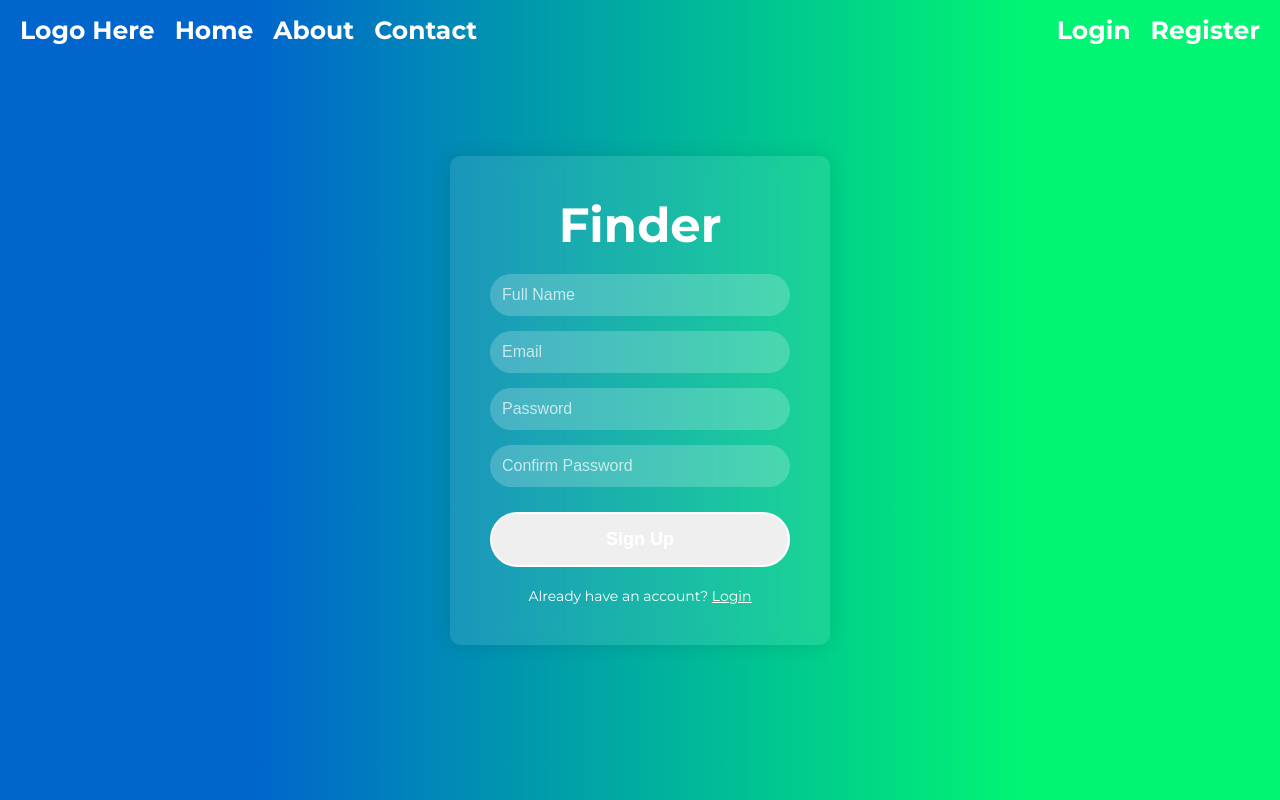
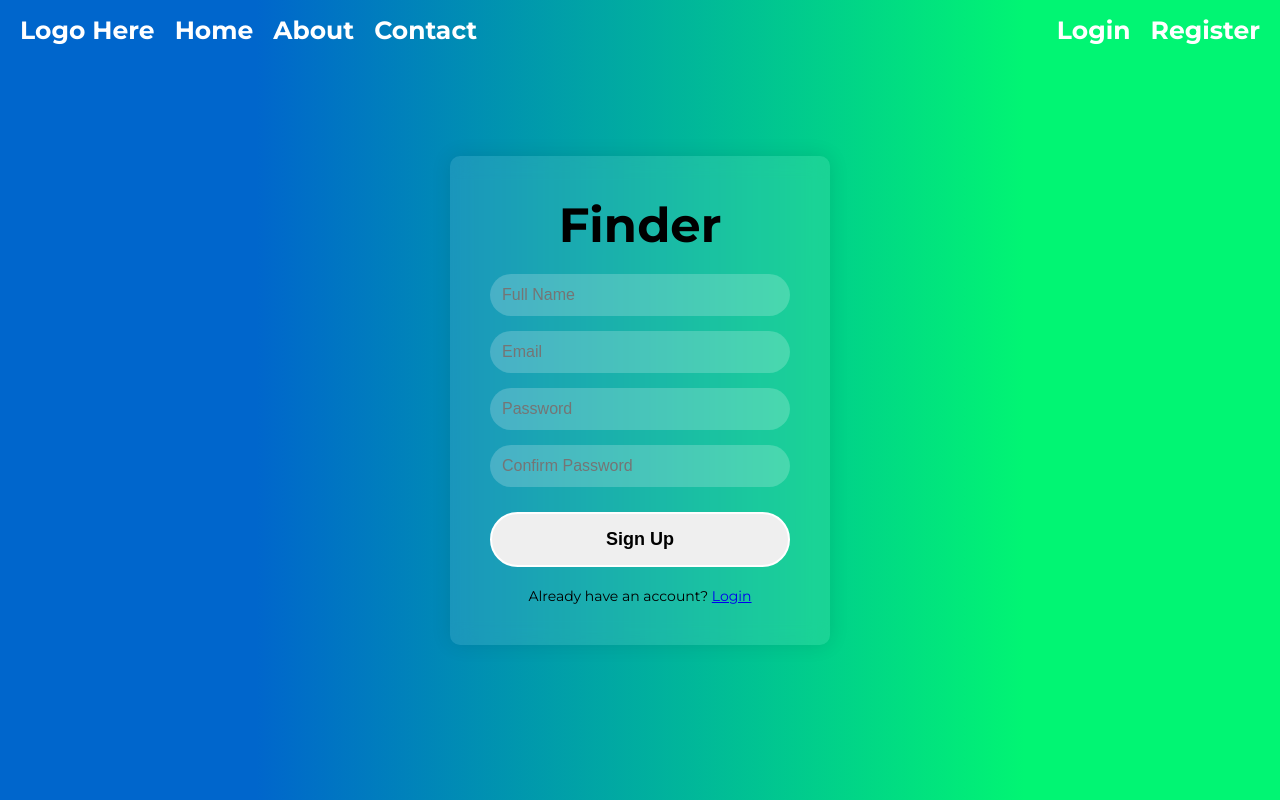
Before and after one commit to jfodera/Finder, a PHP site: page /php/register.php in a window 1280 px wide. Run offline with PHP 8.4, Linux system fonts and the light colour scheme.

Commit message:
Update style.css

```diff
--- a/finder/style.css
+++ b/finder/style.css
@@ -10,7 +10,6 @@ body, html {
     justify-content: center;
     align-items: center;
     background: linear-gradient(to right, #0066cc 20%, #01f573 80%);
-    color: white;
     text-align: center;
 }
 .logo {
@@ -32,7 +31,6 @@ body, html {
     border: 2px solid white;
     border-radius: 30px;
     text-decoration: none;
-    color: white;
     font-weight: bold;
     font-size: 18px;
     transition: background-color 0.3s;
@@ -53,7 +51,6 @@ body, html {
 
 .form-container h2 {
     margin-bottom: 20px;
-    color: white;
 }
 
 .form-container form {
@@ -71,9 +68,6 @@ body, html {
     font-size: 16px;
 }
 
-.form-container input::placeholder {
-    color: rgba(255, 255, 255, 0.7);
-}
 
 .form-container .button {
     margin-top: 10px;
@@ -85,10 +79,7 @@ body, html {
     font-size: 14px;
 }
 
-.switch a {
-    color: white;
-    text-decoration: underline;
-}
+
 
 /* header styles */
 
```
